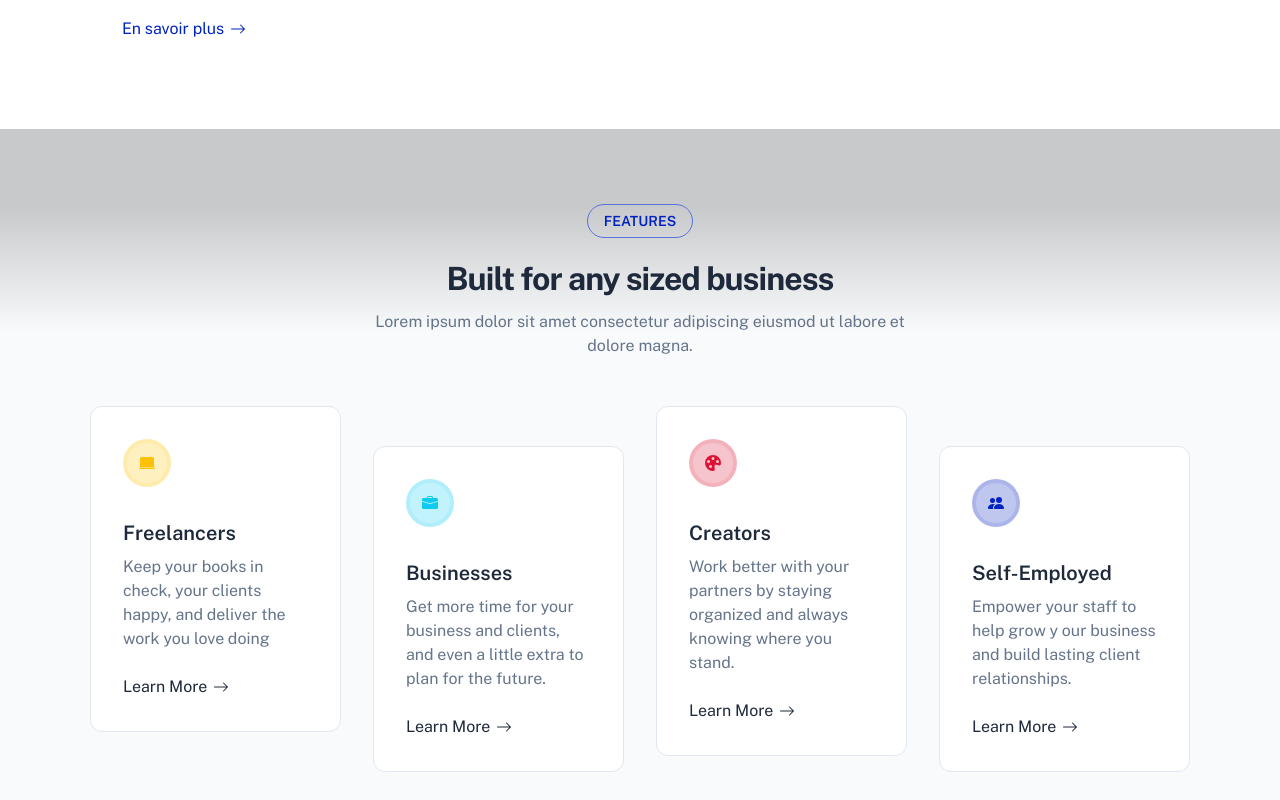
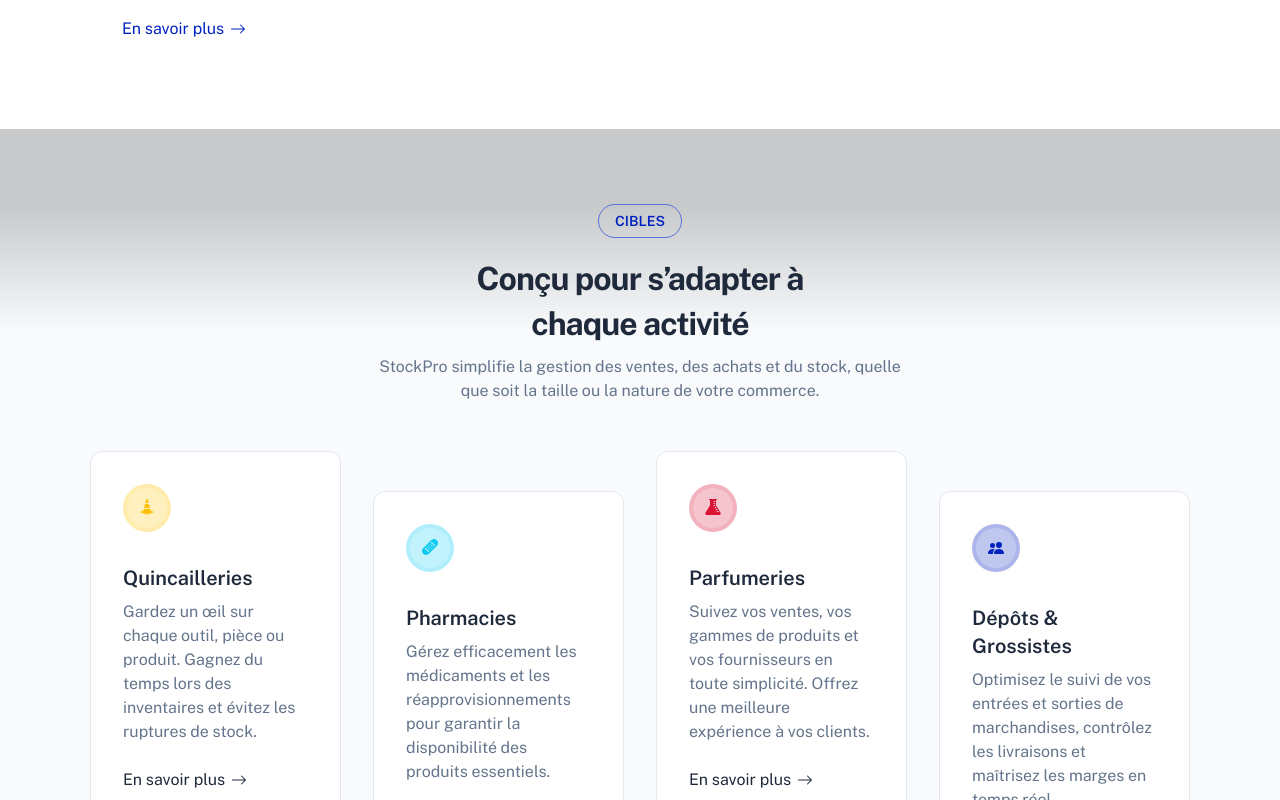
Before and after one commit to Asmitta-01/stockpro-desktop-web, an Angular app: page / in a window 1280 px wide. Shown: the part 1700-2500 px from the top of the page. Built offline with nearby package versions, Linux system fonts and the light colour scheme; grey boxes are pictures that could not be loaded.

Commit message:
Change SoftwareFeature component to SoftwareTarget

```diff
--- a/src/app/app.html
+++ b/src/app/app.html
@@ -2,7 +2,7 @@
 <main class="main">
   <app-software-start></app-software-start>
   <app-software-product></app-software-product>
-  <app-software-features></app-software-features>
+  <app-software-target></app-software-target>
   <app-testimonial></app-testimonial>
   <app-software-integration></app-software-integration>
   <app-software-support></app-software-support>
--- a/src/app/app.ts
+++ b/src/app/app.ts
@@ -3,21 +3,22 @@ import { RouterOutlet } from '@angular/router';
 import { SoftwareStart } from "./software-start/software-start";
 import { SoftwareProduct } from "./software-product/software-product";
 import { Navbar } from "./navbar/navbar";
-import { SoftwareFeatures } from "./software-features/software-features";
 import { Testimonial } from "./testimonial/testimonial";
 import { SoftwareIntegration } from "./software-integration/software-integration";
 import { SoftwareSupport } from "./software-support/software-support";
 import { SoftwareQuestions } from "./software-questions/software-questions";
 import { Footer } from "./footer/footer";
+import { SoftwareTarget } from './software-target/software-target';
 
 @Component({
   selector: 'app-root',
   imports: [
     RouterOutlet,
     SoftwareStart, SoftwareProduct, Navbar,
-    SoftwareFeatures, Testimonial, SoftwareIntegration,
+    Testimonial, SoftwareIntegration,
     SoftwareSupport, SoftwareQuestions,
-    Footer
+    Footer,
+    SoftwareTarget
   ],
   templateUrl: './app.html',
   styleUrl: './app.css'
--- a/src/app/software-features/software-features.html
+++ b/src/app/software-target/software-target.html
@@ -5,9 +5,11 @@
             <div class="col-lg-6 offset-lg-3 col-md-12">
                 <div class="text-center mb-5 mb-lg-7">
                     <small
-                        class="border rounded-pill border-primary-subtle text-primary text-uppercase px-3 py-2 fw-semibold">Features</small>
-                    <h2 class="mt-4 px-lg-8">Built for any sized business</h2>
-                    <p class="mb-0">Lorem ipsum dolor sit amet consectetur adipiscing eiusmod ut labore et dolore magna.
+                        class="border rounded-pill border-primary-subtle text-primary text-uppercase px-3 py-2 fw-semibold">Cibles</small>
+                    <h2 class="mt-4 px-lg-8">Conçu pour s’adapter à chaque activité</h2>
+                    <p class="mb-0">
+                        StockPro simplifie la gestion des ventes, des achats et du stock, quelle que soit la taille ou
+                        la nature de votre commerce.
                     </p>
                 </div>
             </div>
@@ -19,22 +21,19 @@
                         <div class="mb-5">
                             <div
                                 class="icon-lg icon-shape rounded-circle bg-warning bg-opacity-25 border border-warning border-opacity-10 border-4">
-                                <svg xmlns="http://www.w3.org/2000/svg" width="16" height="16" fill="currentColor"
-                                    class="bi bi-laptop-fill text-warning" viewBox="0 0 16 16">
-                                    <path
-                                        d="M2.5 2A1.5 1.5 0 0 0 1 3.5V12h14V3.5A1.5 1.5 0 0 0 13.5 2h-11zM0 12.5h16a1.5 1.5 0 0 1-1.5 1.5h-13A1.5 1.5 0 0 1 0 12.5z">
-                                    </path>
-                                </svg>
+                                <i class="bi bi-cone-striped text-warning"></i>
                             </div>
                         </div>
                         <div class="mb-4">
-                            <h4>Freelancers</h4>
-                            <p class="mb-0">Keep your books in check, your clients happy, and deliver the work you love
-                                doing</p>
+                            <h4>Quincailleries</h4>
+                            <p class="mb-0">
+                                Gardez un œil sur chaque outil, pièce ou produit. Gagnez du temps lors des inventaires
+                                et évitez les ruptures de stock.
+                            </p>
                         </div>
 
                         <a href="#!" class="icon-link icon-link-hover text-inherit stretched-link">
-                            Learn More
+                            En savoir plus
                             <svg xmlns="http://www.w3.org/2000/svg" width="14" height="14" fill="currentColor"
                                 class="bi bi-arrow-right" viewBox="0 0 16 16">
                                 <path fill-rule="evenodd"
@@ -51,25 +50,19 @@
                         <div class="mb-5">
                             <div
                                 class="icon-lg icon-shape rounded-circle bg-info bg-opacity-25 border border-info border-opacity-10 border-4">
-                                <svg xmlns="http://www.w3.org/2000/svg" width="16" height="16" fill="currentColor"
-                                    class="bi bi-briefcase-fill text-info" viewBox="0 0 16 16">
-                                    <path
-                                        d="M6.5 1A1.5 1.5 0 0 0 5 2.5V3H1.5A1.5 1.5 0 0 0 0 4.5v1.384l7.614 2.03a1.5 1.5 0 0 0 .772 0L16 5.884V4.5A1.5 1.5 0 0 0 14.5 3H11v-.5A1.5 1.5 0 0 0 9.5 1h-3zm0 1h3a.5.5 0 0 1 .5.5V3H6v-.5a.5.5 0 0 1 .5-.5z">
-                                    </path>
-                                    <path
-                                        d="M0 12.5A1.5 1.5 0 0 0 1.5 14h13a1.5 1.5 0 0 0 1.5-1.5V6.85L8.129 8.947a.5.5 0 0 1-.258 0L0 6.85v5.65z">
-                                    </path>
-                                </svg>
+                                <i class="bi bi-bandaid-fill text-info"></i>
                             </div>
                         </div>
                         <div class="mb-4">
-                            <h4>Businesses</h4>
-                            <p class="mb-0">Get more time for your business and clients, and even a little extra to plan
-                                for the future.</p>
+                            <h4>Pharmacies</h4>
+                            <p class="mb-0">
+                                Gérez efficacement les médicaments et les réapprovisionnements pour
+                                garantir la disponibilité des produits essentiels.
+                            </p>
                         </div>
 
                         <a href="#!" class="icon-link icon-link-hover text-inherit stretched-link">
-                            Learn More
+                            En savoir plus
                             <svg xmlns="http://www.w3.org/2000/svg" width="14" height="14" fill="currentColor"
                                 class="bi bi-arrow-right" viewBox="0 0 16 16">
                                 <path fill-rule="evenodd"
@@ -86,22 +79,19 @@
                         <div class="mb-5">
                             <div
                                 class="icon-lg icon-shape rounded-circle bg-danger bg-opacity-25 border border-danger border-opacity-10 border-4">
-                                <svg xmlns="http://www.w3.org/2000/svg" width="16" height="16" fill="currentColor"
-                                    class="bi bi-palette-fill text-danger" viewBox="0 0 16 16">
-                                    <path
-                                        d="M12.433 10.07C14.133 10.585 16 11.15 16 8a8 8 0 1 0-8 8c1.996 0 1.826-1.504 1.649-3.08-.124-1.101-.252-2.237.351-2.92.465-.527 1.42-.237 2.433.07zM8 5a1.5 1.5 0 1 1 0-3 1.5 1.5 0 0 1 0 3zm4.5 3a1.5 1.5 0 1 1 0-3 1.5 1.5 0 0 1 0 3zM5 6.5a1.5 1.5 0 1 1-3 0 1.5 1.5 0 0 1 3 0zm.5 6.5a1.5 1.5 0 1 1 0-3 1.5 1.5 0 0 1 0 3z">
-                                    </path>
-                                </svg>
+                                <i class="bi bi-flask-fill text-danger"></i>
                             </div>
                         </div>
                         <div class="mb-4">
-                            <h4>Creators</h4>
-                            <p class="mb-0">Work better with your partners by staying organized and always knowing where
-                                you stand.</p>
+                            <h4>Parfumeries</h4>
+                            <p class="mb-0">
+                                Suivez vos ventes, vos gammes de produits et vos fournisseurs en toute simplicité.
+                                Offrez une meilleure expérience à vos clients.
+                            </p>
                         </div>
 
                         <a href="#!" class="icon-link icon-link-hover text-inherit stretched-link stretched-link">
-                            Learn More
+                            En savoir plus
                             <svg xmlns="http://www.w3.org/2000/svg" width="14" height="14" fill="currentColor"
                                 class="bi bi-arrow-right" viewBox="0 0 16 16">
                                 <path fill-rule="evenodd"
@@ -127,13 +117,15 @@
                             </div>
                         </div>
                         <div class="mb-4">
-                            <h4>Self-Employed</h4>
-                            <p class="mb-0">Empower your staff to help grow y our business and build lasting client
-                                relationships.</p>
+                            <h4>Dépôts & Grossistes</h4>
+                            <p class="mb-0">
+                                Optimisez le suivi de vos entrées et sorties de marchandises, contrôlez les livraisons
+                                et maîtrisez les marges en temps réel.
+                            </p>
                         </div>
 
                         <a href="#!" class="icon-link icon-link-hover text-inherit stretched-link">
-                            Learn More
+                            En savoir plus
                             <svg xmlns="http://www.w3.org/2000/svg" width="14" height="14" fill="currentColor"
                                 class="bi bi-arrow-right" viewBox="0 0 16 16">
                                 <path fill-rule="evenodd"
--- /dev/null
+++ b/src/app/software-target/software-target.ts
@@ -0,0 +1,11 @@
+import { Component } from '@angular/core';
+
+@Component({
+  selector: 'app-software-target',
+  imports: [],
+  templateUrl: './software-target.html',
+  styleUrl: './software-target.css',
+})
+export class SoftwareTarget {
+
+}
```
Also changed, not shown: src/app/software-features/software-features.ts (deleted, +0 -11 lines), src/app/software-target/software-target.css (added), 1 other file (tests, documents, lock files or other folders).
